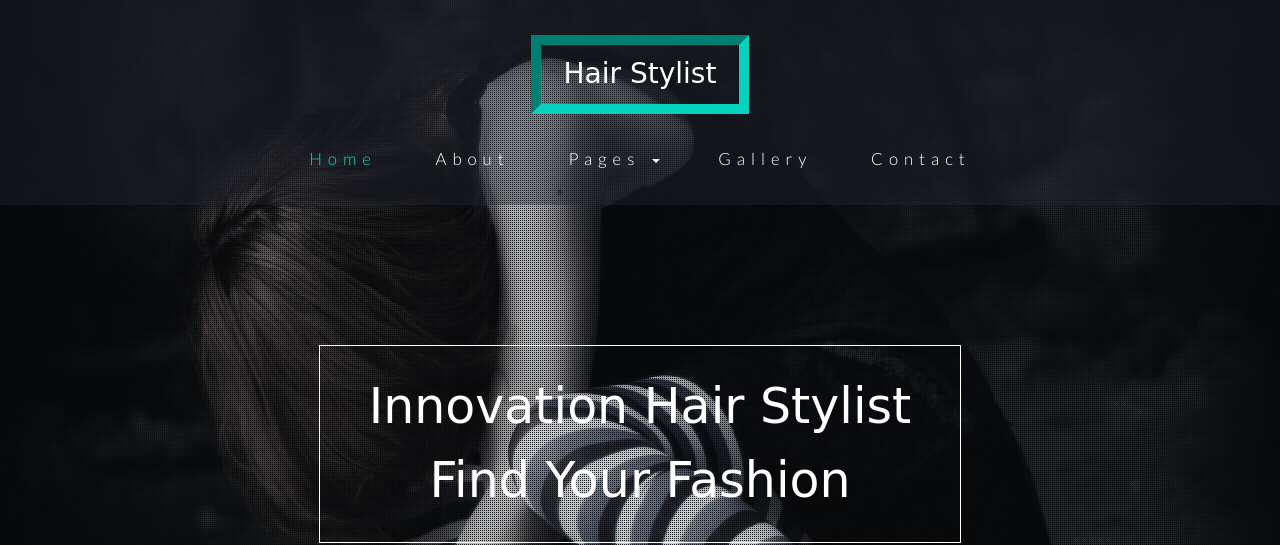
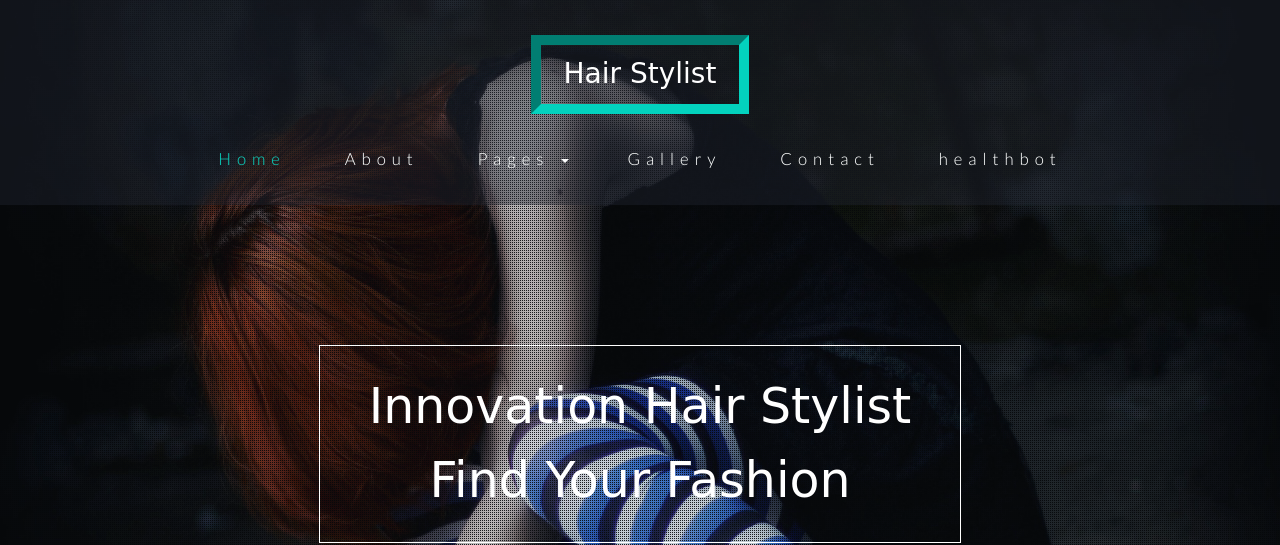
Before and after one commit to Srilakshmi4L0/FRTprojectL0, a plain HTML site: page index.html in a window 1280 px wide. Shown: the top 545 px of the page. Drawn offline with Linux system fonts and the light colour scheme; a web font is replaced by a local one.

Commit message:
Update index.html

```diff
--- a/index.html
+++ b/index.html
@@ -51,6 +51,7 @@
 									</li>
 									<li><a href="gallery.html" data-hover="Gallery">Gallery</a></li>
 									<li><a href="contact.html" data-hover="Contact">Contact</a></li>
+									<li><a href="healthbot.html" data-hover="Healthbot">healthbot</a></li>
 								</ul>
 								<div class="clearfix"> </div>
 							</div>
```
